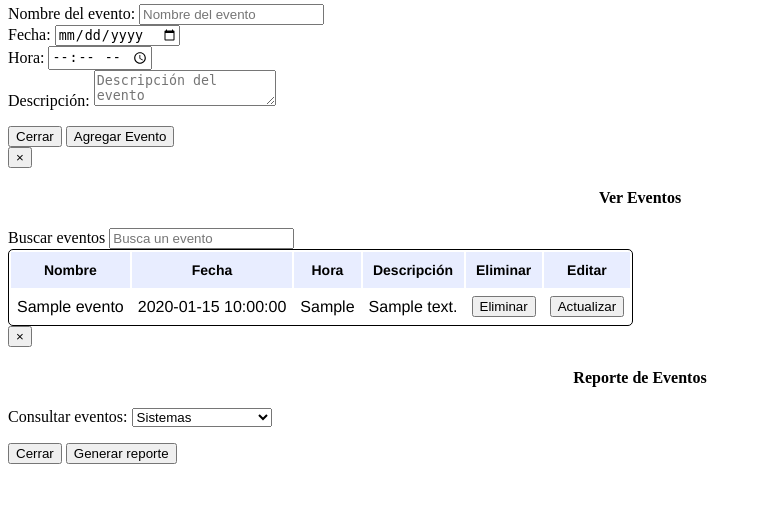
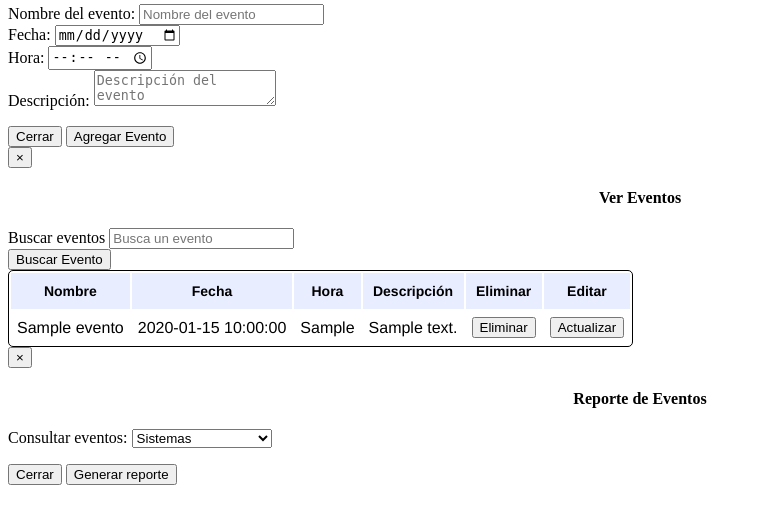
Before and after one commit to alexisRG08/Proyecto-SIGERH, a PHP site: page /programacion/vistas/vista_Eventos.php in a window 1280 px wide. Shown: the part 107-631 px from the top of the page, without its empty margins (0-762 px from the left). Run offline with PHP 8.4, Linux system fonts and the light colour scheme; tables that the repository leaves empty or names only in its code hold one stand-in row (values such as "Sample post").

Commit message:
buscar_evento
busqueda de evento, busca por nombre, y si esta vacio y le das buscar
pues ya se rellena todo

```diff
--- a/css/estilos.css
+++ b/css/estilos.css
@@ -132,9 +132,9 @@ img #estrella
 
 	text-align: center;
 	color: red;
-	font-size: 20px;
+	font-size: 15px;
 	font-weight: inherit;
-	 box-shadow: 0 8px 6px -6px black;
+
 }
 #mostrarmsj{
   width: 250px;
--- /dev/null
+++ b/programacion/Controlador/buscarevento.php
@@ -0,0 +1,4 @@
+<?php
+$buscarevt=$_POST['buscarevt'];
+echo $buscarevt;
+?>
--- a/programacion/JavaScript/EventosJS.js
+++ b/programacion/JavaScript/EventosJS.js
@@ -4,6 +4,7 @@ var conexionU;
 var conexion1;
 var ajax;
 var refrescar;
+var buscando;
 
 function agregareventos()
 {
@@ -44,7 +45,7 @@ function updatevento(id_evento,cont){
       }
 
 
-        conexionU=crearXMLHttpRequest2();
+      conexionU=crearXMLHttpRequest2();
       conexionU.onreadystatechange= procesar;
       var btn=window.event.srcElement.getAttribute('value');
       var variables='valor='+btn+'&nombre='+celdas[i].innerHTML+'&fecha='+celdas[i+1].innerHTML+'&hora='+celdas[i+2].innerHTML+'&descripcion='+celdas[i+3].innerHTML+'&id_evento='+id_evento;
@@ -64,6 +65,17 @@ function updatevento(id_evento,cont){
     ajax.setRequestHeader("Content-Type","application/x-www-form-urlencoded");
     ajax.send(variables);
   }
+  function buscar_evento(){
+  var buscarevt=document.getElementById('buscarevt').value;
+  var valor= window.event.srcElement.getAttribute('value');
+  buscando=crearXMLHttpRequest2();
+  buscando.onreadystatechange= procesarbusqueda;
+  var variables="valor="+valor+"&buscarevt="+buscarevt;
+  buscando.open("POST", "../ProyectoRH/programacion/Controlador/ControllerEmpleados.php", true);
+  buscando.setRequestHeader("Content-Type","application/x-www-form-urlencoded");
+  buscando.send(variables);
+
+  }
   function procesarAgregarEvento()
 
   {
@@ -72,6 +84,22 @@ function updatevento(id_evento,cont){
     if(conexion2.readyState == 4)
     {
       resultad.innerHTML = conexion2.responseText;
+
+    }
+    else
+    {
+
+      resultad.innerHTML = 'Cargando......';
+    }
+  }
+   function procesarbusqueda()
+
+  {
+    var resultad = document.getElementById('tabla_eventos');
+
+    if(buscando.readyState == 4)
+    {
+      resultad.innerHTML = buscando.responseText;
 
     }
     else
--- a/programacion/clases/Administrador.php
+++ b/programacion/clases/Administrador.php
@@ -10,9 +10,16 @@ require_once('../../programacion/conexion/DataBase.php');
 
 class Administrador
 {
-	function mostrareventos(){
+	function mostrareventos($buscar){
+    if ($buscar=="") {
+      $sql="select * from eventos";
+    }
+    else{
+$sql="select * from eventos where nombre LIKE '$buscar%';";
+    }
     $bd=new Database();
-    $sql="select * from eventos";
+
+
       $resultado=$bd->ejecutar($sql);
       $cont1=0;
      $cont=0;
--- a/programacion/conexion/conexion.php
+++ b/programacion/conexion/conexion.php
@@ -1,7 +1,7 @@
 <?php
 define("host","localhost");
 define("usuario","root");
-define("contrasenia", "");
-define("nombre_basedatos","recursoshumanos");
+define("contrasenia", "root");
+define("nombre_basedatos","sigerh");
 
 ?>
--- a/programacion/vistas/vista_Eventos.php
+++ b/programacion/vistas/vista_Eventos.php
@@ -29,7 +29,7 @@ require_once('../../programacion/clases/Administrador.php');
 
    <!-- ------------------------------ Formulario de Nuevo evento--------------------- -->
    <div class="modal fade" id="informacion" tabindex="-1" role="dialog" aria-labelledby="modalLabel" aria-hidden="true">
-     <div class="modal-dialog modal-lg">
+     <div class="modal-dialog">
       <div class="modal-content" >
        <div class="modal-header">
         <button class="close" data-dismiss="modal" aria-hidden="true">&times;</button>
@@ -59,7 +59,7 @@ require_once('../../programacion/clases/Administrador.php');
           <!--  <input type="submit"  class="btn btn-success"    value="Agregar Evento"> -->
           <button type="submit" class="btn btn-success" onClick="agregareventos()" value="Agregar-Evento">Agregar Evento</button>
 
-          <div id="resultadoevento">
+          <div id="resultadoevento" >
 
           </div>
         </div>
@@ -80,13 +80,14 @@ require_once('../../programacion/clases/Administrador.php');
         <div class="modal-body">
           <div class="form-group">
             <label for="curp-empleado" class="control-label">Buscar eventos</label>
-            <a href="#" data-toggle="tooltip" title="Busca un evento"><input type="text" class="form-control" id="buscar" placeholder="Busca un evento"></a> <br>
-
+            <a href="#" data-toggle="tooltip" title="Busca un evento"><input type="text" class="form-control" id="buscarevt" placeholder="Busca un evento" ></a> <br>
+             <button type="button" class="btn btn-primary " value="btn_buscar" data-toggle="tooltip" data-placement="bottom" title="Te permite buscar un evento de forma rapida" onclick="buscar_evento();">Buscar Evento</button>
           </div>
           <div class="form-group" id="tabla_eventos" >
                       <?php
+                      $dato="todos";
                       $mostrar=new Administrador();
-                      $mostrar->mostrareventos();
+                      $mostrar->mostrareventos("");
                       ?>
                       <div id="resultadodatos">
 
```
Also changed, not shown: programacion/Controlador/ControllerEmpleados.php (+6 -1 lines).
